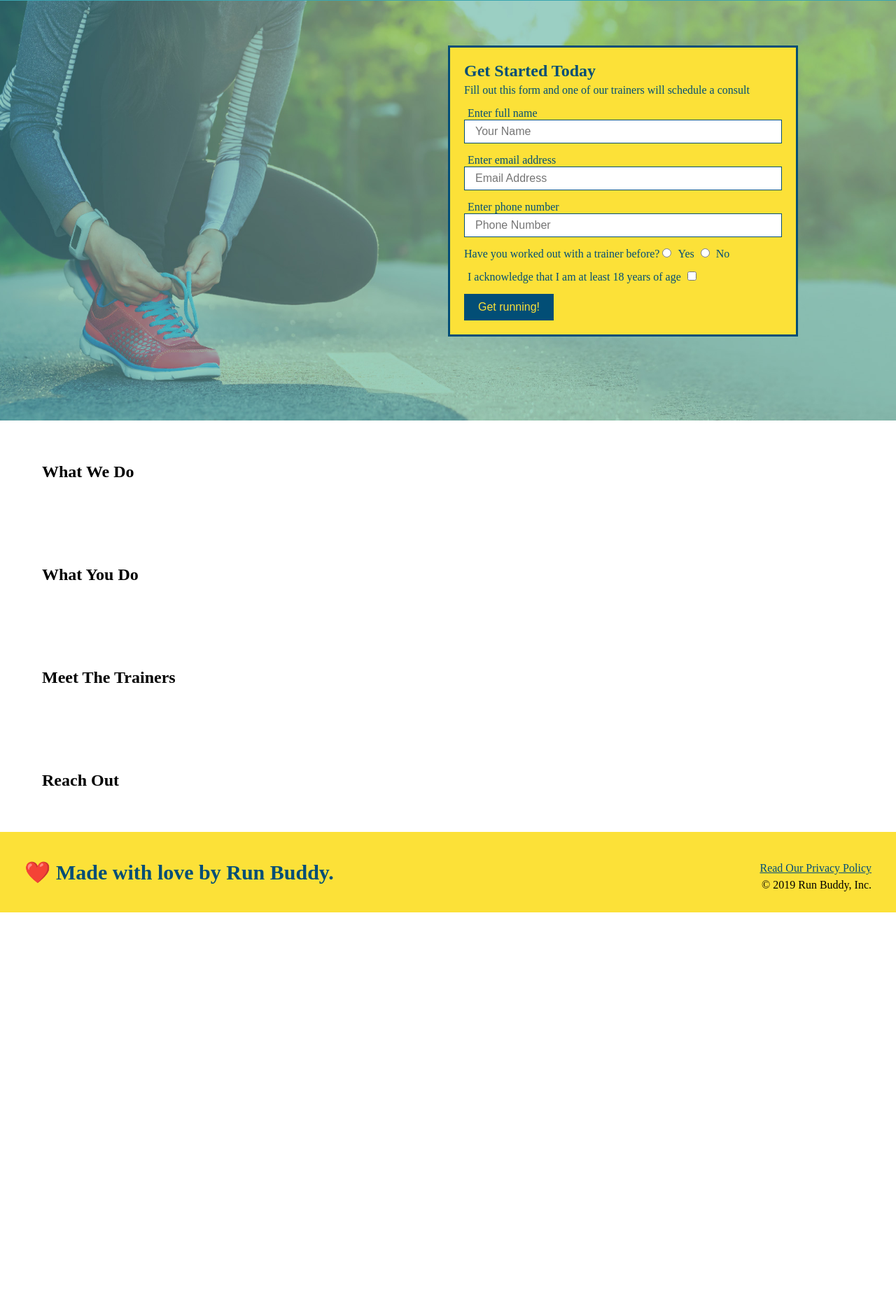
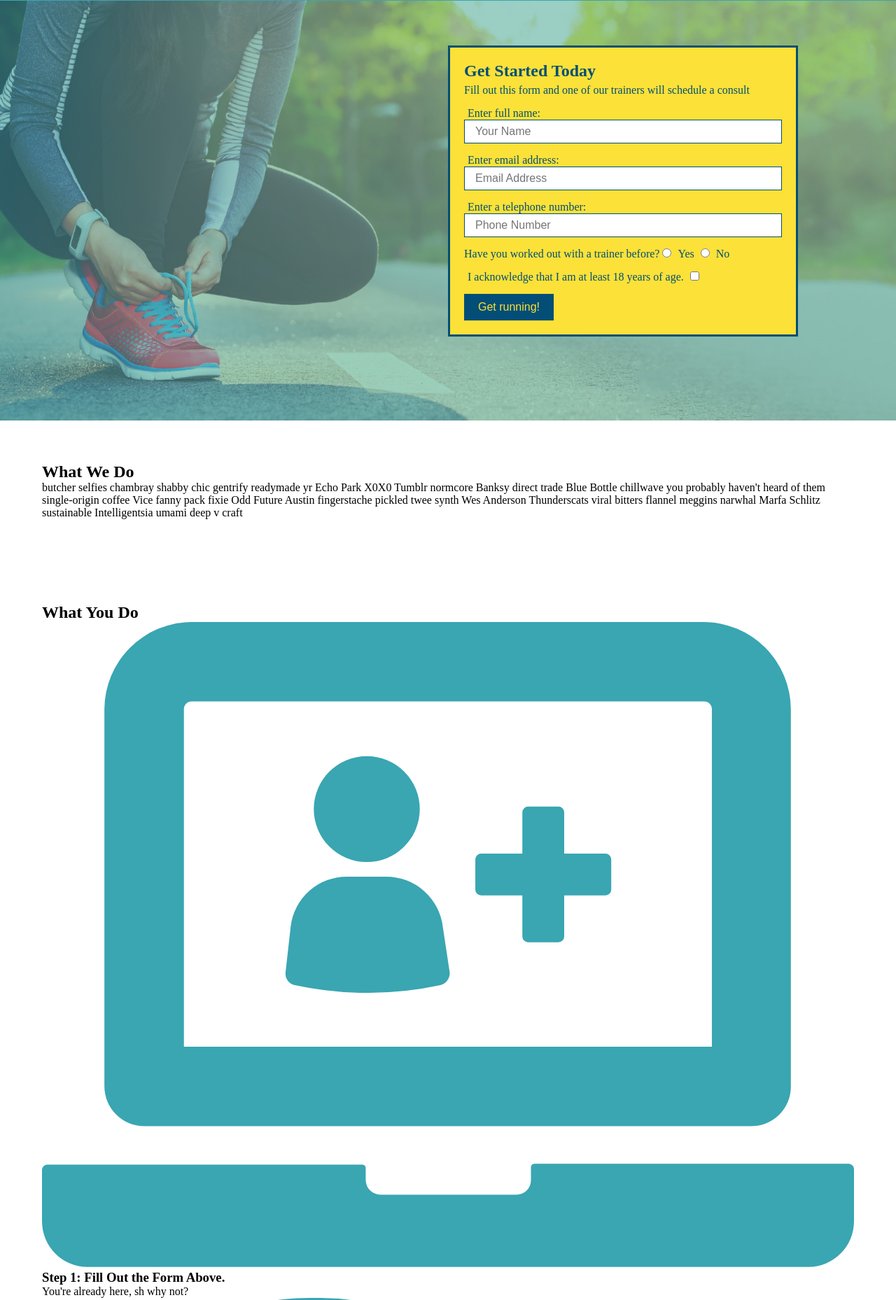
Before and after one commit to Kewlaidman10/run-buddy, a plain HTML site: page docs/index.html in a window 1280 px wide. Shown: the part 81-1939 px from the top of the page at 70% size. Before the commit the page ends 1385 px from the top, so only its background shows below. Drawn offline with Linux system fonts and the light colour scheme.

Commit message:
add what you do icons

```diff
--- a/docs/index.html
+++ b/docs/index.html
@@ -41,14 +41,13 @@
     <div class="hero-form">
       <h3>Get Started Today</h3>
       <p>Fill out this form and one of our trainers will schedule a consult</p>
-      <!-- Add form element -->
       <form>
-        <label for="name">Enter full name</label>
-        <input type="text" placeholder="Your Name" name="name" id="name" class="form-input"/>
-        <label for="email">Enter email address</label>
-        <input type="email" placeholder="Email Address" name="email" id="email" class="form-input" />
-        <label for="phone">Enter phone number</label>
-        <input type="tel" placeholder="Phone Number" name="phone" id="phone" class="form-input"/>
+        <label for="name">Enter full name:</label>
+        <input type="text" placeholder="Your Name" name="name" id="name" class="form-input" />
+        <label for="email">Enter email address:</label>
+        <input type="text" placeholder="Email Address" name="email" id="email" class="form-input" />
+        <label for="phone">Enter a telephone number:</label>
+        <input type="text" placeholder="Phone Number" name="phone" id="phone" class="form-input" />
         <p>
           Have you worked out with a trainer before?
           <input type="radio" name="trainer-confirm" id="trainer-yes" />
@@ -57,10 +56,10 @@
           <label for="trainer-no">No</label>
         </p>
         <p>
-          <label for="checkbox" >
-          I acknowledge that I am at least 18 years of age
+          <label for="checkbox">
+            I acknowledge that I am at least 18 years of age.
           </label>
-          <input type="checkbox" name="age-confirm" id="checkbox" />
+          <input type="checkbox" name="checkpoint1" id="checkbox" />
         </p>
         <button type="submit">
           Get running!
@@ -68,16 +67,46 @@
       </form>
     </div>
   </section>
-  <!-- end hero -->
 
   <!-- "what we do" section -->
-  <section>
+  <section id="what-we-do">
     <h2>What We Do</h2>
+    <p>
+      butcher selfies chambray shabby chic gentrify readymade yr Echo Park X0X0 Tumblr normcore Banksy
+      direct trade Blue Bottle chillwave you probably haven't heard of them single-origin coffee Vice
+      fanny pack fixie Odd Future Austin fingerstache pickled twee synth Wes Anderson Thunderscats viral
+      bitters flannel meggins narwhal Marfa Schlitz sustainable Intelligentsia umami deep v craft
+    </p>
   </section>
 
   <!-- "what you do" section -->
-  <section>
+  <section id="what-you-do">
     <h2>What You Do</h2>
+
+    <div>
+      <!-- insert this img element -->
+      <img src="./assets/images/step-1.svg" alt="" />
+      <h3>Step 1: Fill Out the Form Above.</h3>
+      <p>You're already here, sh why not?</p>
+    </div>
+
+    <div>
+      <img src="./assets/images/step-2.svg" alt="" />
+      <h3>Step 2: Consult with One of Our Trainers.</h3>
+      <p>Are you here to build muscles, lose weight, or just feel good?</p>
+    </div>
+
+    <div>
+      <img src="./assets/images/step-3.svg" alt="" />
+      <h3>Step 3: Get Running</h3>
+      <p>Hit the ground running (literally) once your trainer lays out your plan</p>
+    </div>
+
+    <div>
+      <img src="./assets/images/step-4.svg" alt="" />
+      <h3>Step 4: See Results</h3>
+      <p>Bi-weekly checkins with your trainer will keep you focused</p>
+    </div>
   </section>
 
   <!-- "meet the trainers" section -->
```
Also changed, not shown: docs/assets/images/step-1.svg (added), docs/assets/images/step-2.svg (added), docs/assets/images/step-3.svg (added), docs/assets/images/step-4.svg (added).
